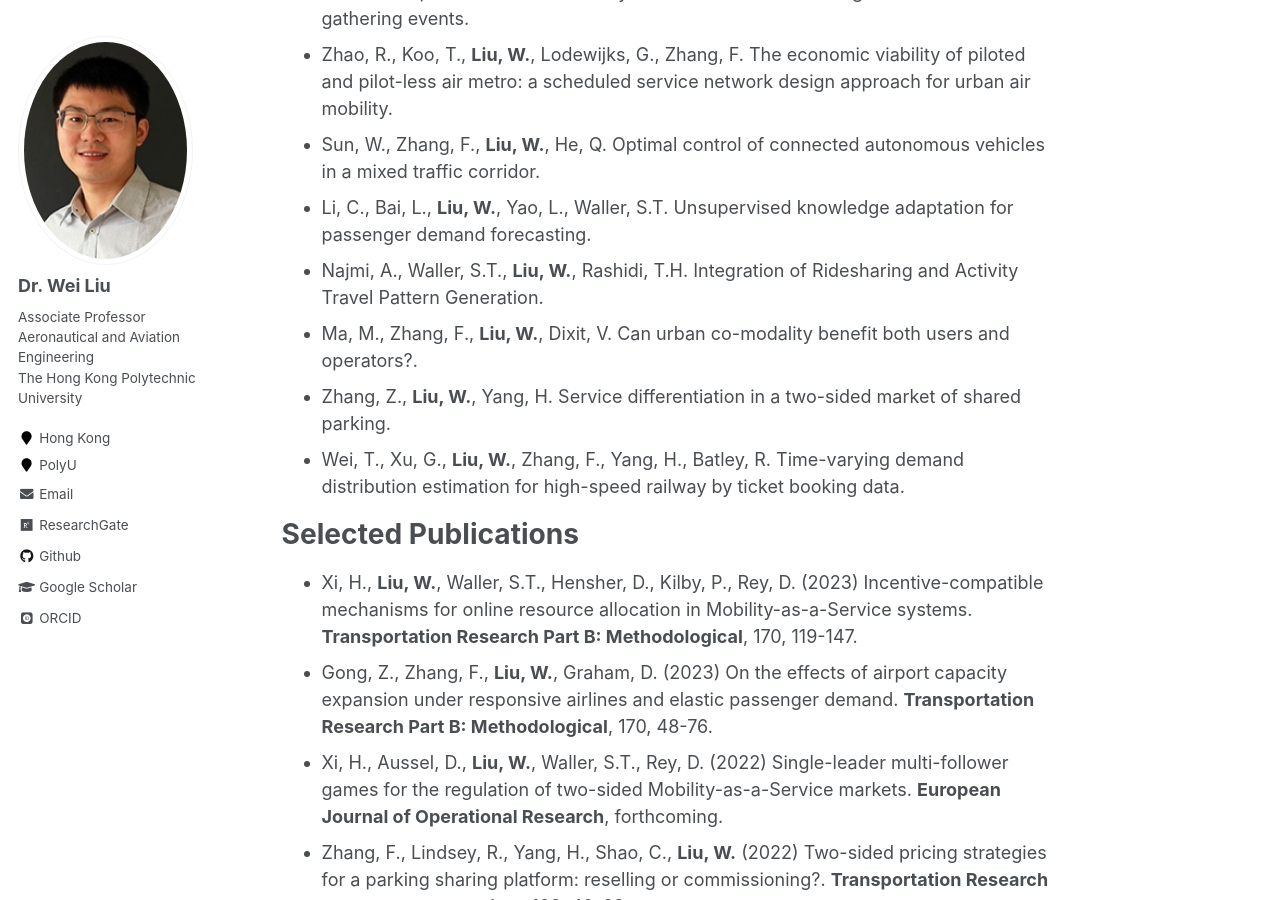
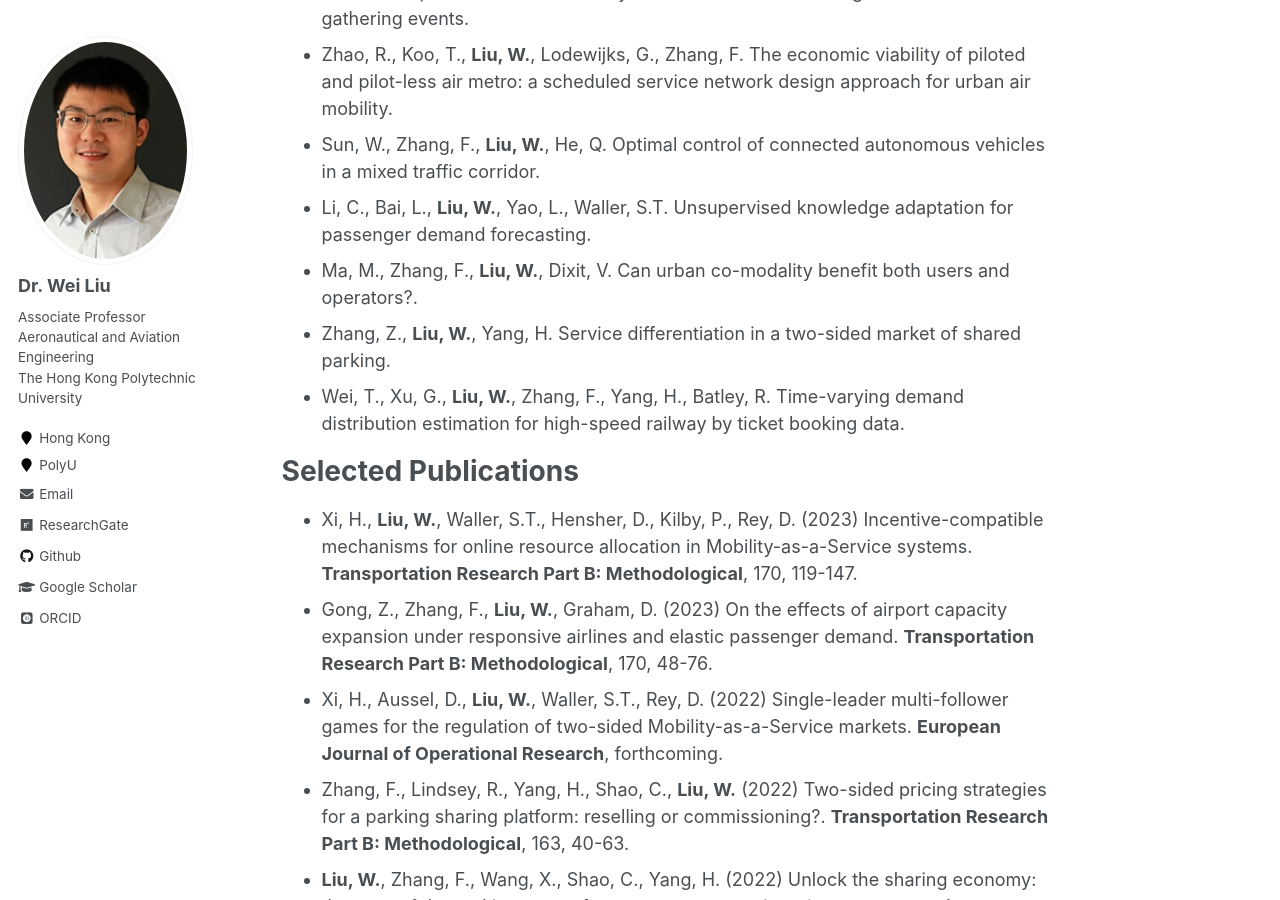
Before and after one commit to weiliu2016/weiliu2016.github.io, a Jekyll site: the page built from _pages/about.md, in a window 1280 px wide and 900 px high, scrolled down 3896 px. Built offline with Jekyll 4.4.1, drawn with Linux system fonts in a browser that asks for light colours; some web fonts are replaced.

Commit message:
Update about.md

```diff
--- a/_pages/about.md
+++ b/_pages/about.md
@@ -87,7 +87,6 @@ Selected Working Papers
 - Zhao, R., Koo, T., **Liu, W.**, Lodewijks, G., Zhang, F. The economic viability of piloted and pilot-less air metro: a scheduled service network design approach for urban air mobility.
 - Sun, W., Zhang, F., **Liu, W.**, He, Q. Optimal control of connected autonomous vehicles in a mixed traffic corridor.
 - Li, C., Bai, L., **Liu, W.**, Yao, L., Waller, S.T. Unsupervised knowledge adaptation for passenger demand forecasting.
-- Najmi, A., Waller, S.T., **Liu, W.**, Rashidi, T.H. Integration of Ridesharing and Activity Travel Pattern Generation.
 - Ma, M., Zhang, F., **Liu, W.**, Dixit, V. Can urban co-modality benefit both users and operators?.
 - Zhang, Z., **Liu, W.**, Yang, H. Service differentiation in a two-sided market of shared parking.
 - Wei, T., Xu, G., **Liu, W.**, Zhang, F., Yang, H., Batley, R. Time-varying demand distribution estimation for high-speed railway by ticket booking data.
```
